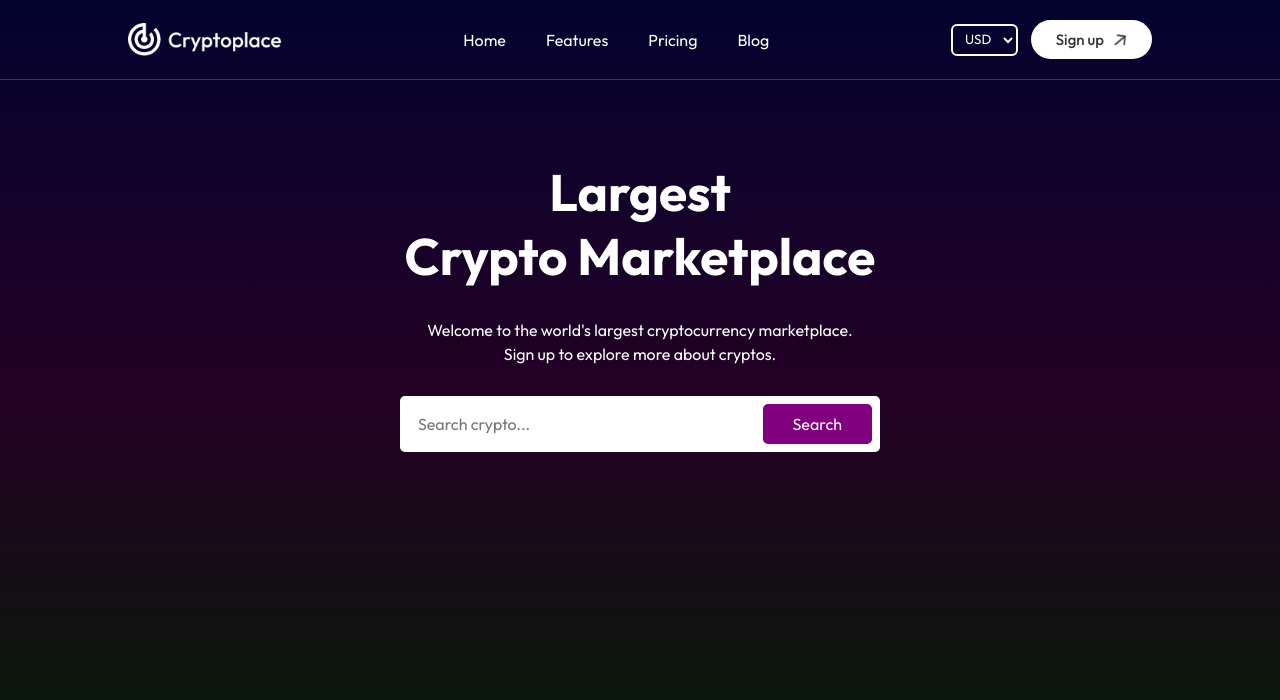
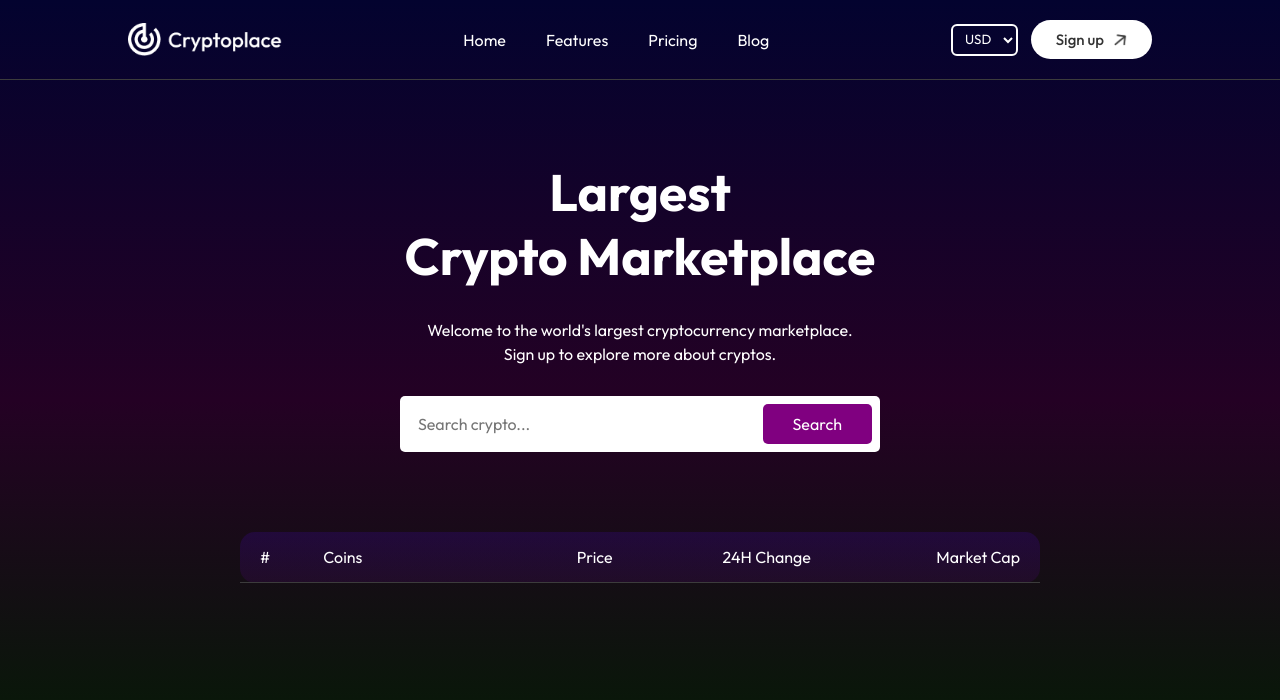
Before and after one commit to tanisha1527/React-Project3, a React (Vite) app: page / in a window 1280 px wide. Shown: the top 700 px of the page. Built offline with nearby package versions, Linux system fonts and the light colour scheme.

Commit message:
create table header

```diff
--- a/src/pages/Home/Home.css
+++ b/src/pages/Home/Home.css
@@ -52,3 +52,22 @@
     border-radius: 5px;
     cursor: pointer;
 }
+
+.crypto-table{
+     max-width: 800px;
+     margin: auto;
+     background: linear-gradient(rgba(84,3,255,0.15),rgba(105,2,153,0.15));
+     border-radius: 15px;
+}
+
+.table-layout{
+    display: grid;
+    grid-template-columns: 0.5fr 2fr 1fr 1fr 1.5fr;
+    padding: 15px 20px;
+    align-items: center;
+    border-bottom: 1px solid #3c3c3c;
+}
+
+.market-cap{
+    text-align: right;
+}
--- a/src/pages/Home/Home.jsx
+++ b/src/pages/Home/Home.jsx
@@ -12,6 +12,15 @@ const Home = () => {
              <button type='submit'>Search</button>
            </form>
         </div>
+        <div className="crypto-table">
+           <div className="table-layout">
+              <p>#</p>
+              <p>Coins</p>
+              <p>Price</p>
+              <p style={{textAlign:"center"}}>24H Change</p>
+              <p className='market-cap'>Market Cap</p>
+           </div>
+        </div>
     </div>
   )
 }
```
